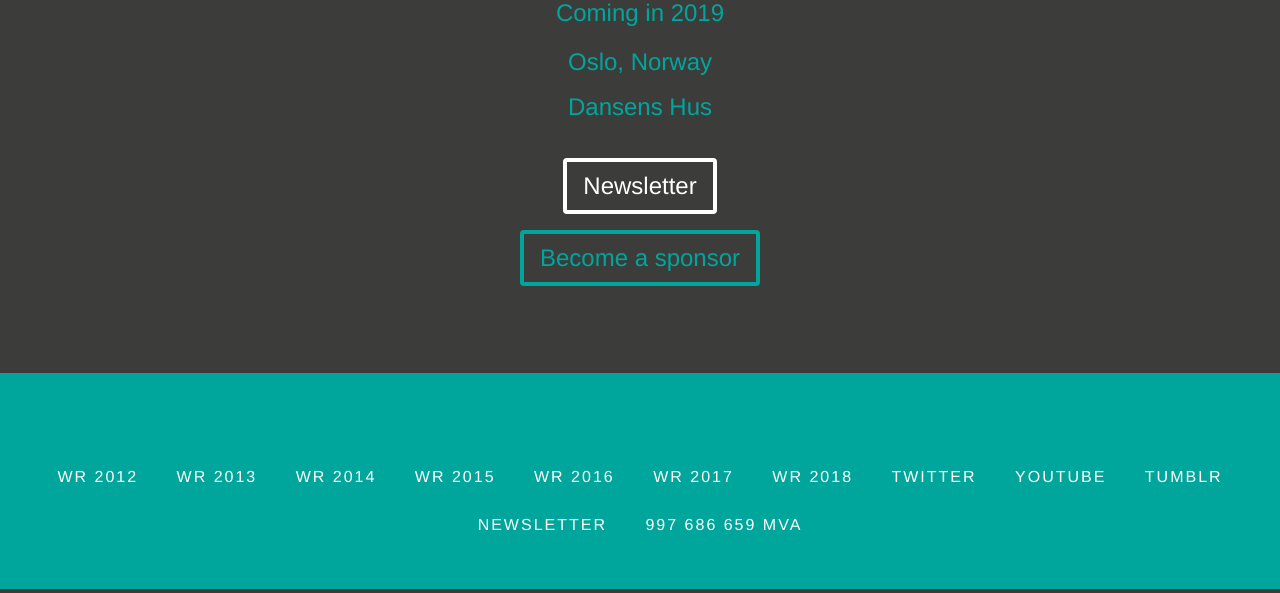
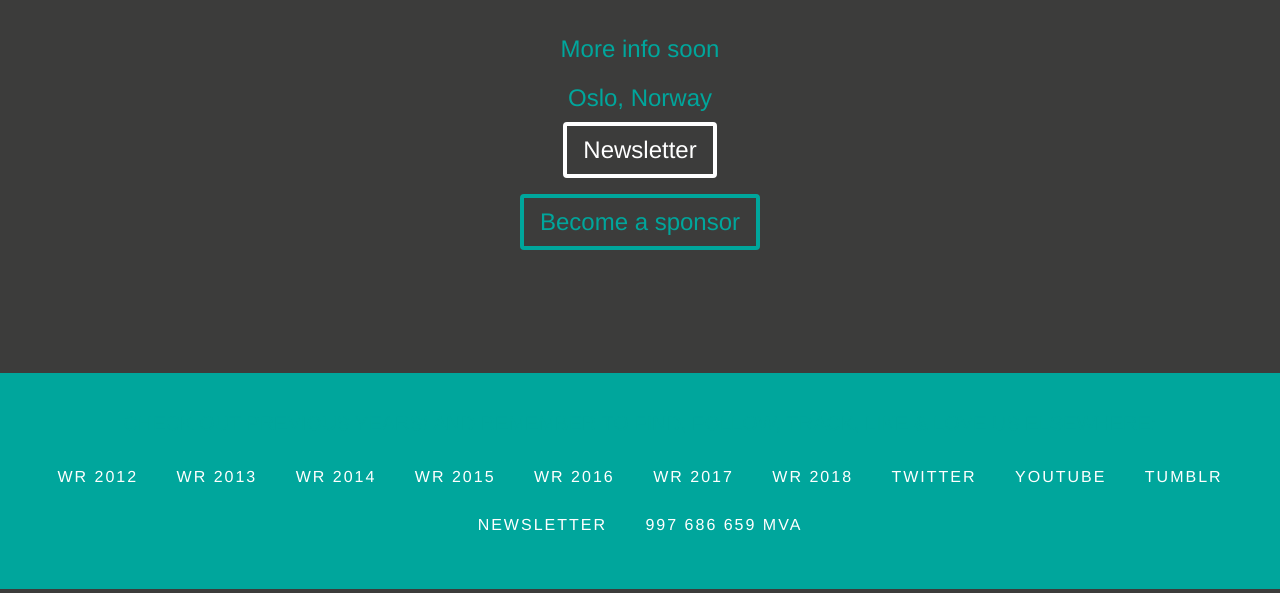
Before and after one commit to webrebels/web-rebels-2025, a website: page index.html in a window 1280 px wide. Shown: the part 207-800 px from the top of the page. Drawn offline with Linux system fonts and the light colour scheme.

Commit message:
Update index.html

```diff
--- a/index.html
+++ b/index.html
@@ -142,9 +142,8 @@
     <main>
         <div class="details">
             <img class="logo" src="/webrebels.png" alt="Web Rebels logo" />
-            <p>Coming in 2019</p>
+            <p>More info soon</p>
             <p>Oslo, Norway</p>
-            <a class="location" href="https://www.google.de/maps/place/Dansens+Hus+-+Nasjonal+Scene+for+dans/@59.9216517,10.7500824,17z/data=!3m1!4b1!4m5!3m4!1s0x46416e65c66c3e67:0x9ad90ca9da2b7f40!8m2!3d59.921649!4d10.7522711">Dansens Hus</a>
             <a href="https://eepurl.com/bB12Ln" class="button">Newsletter</a>
             <a href="mailto:sponsors@webrebels.org" class="button button--inverted">Become a sponsor</a>
         </div>
```
